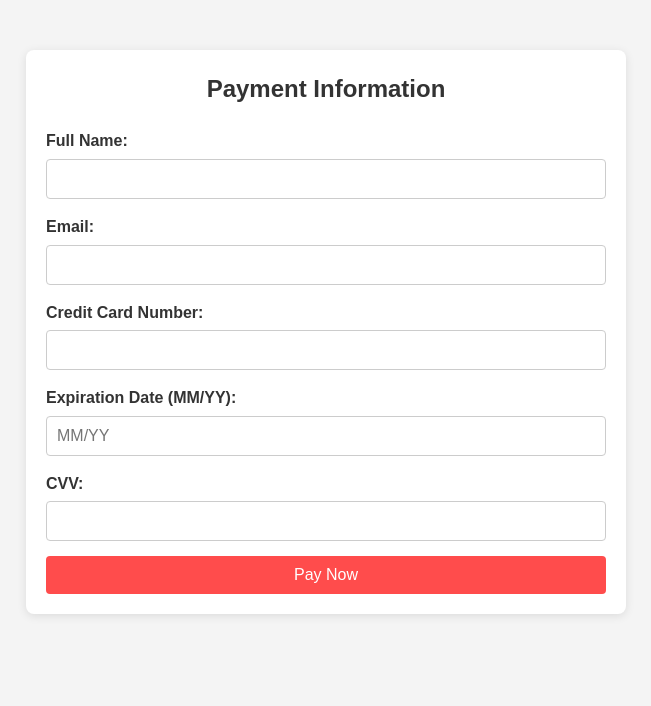
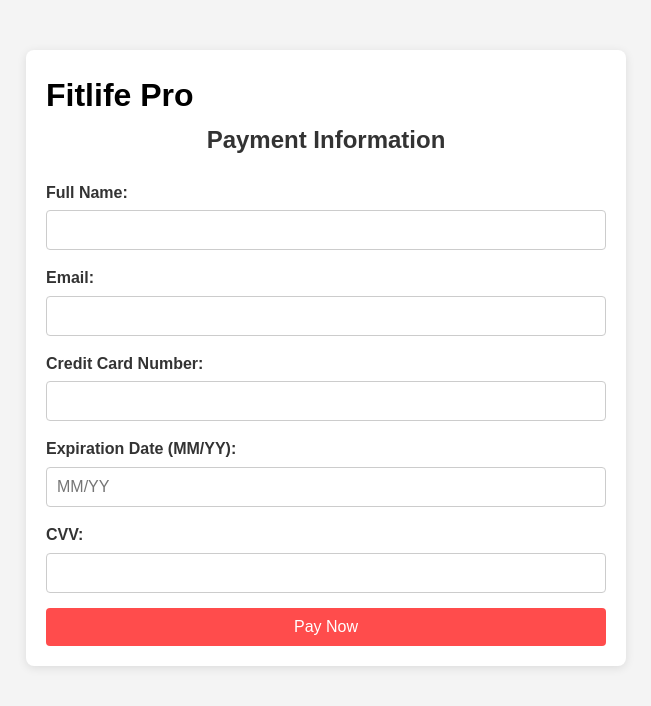
Before and after one commit to KumarAyush000/project, a PHP site: page /payment.php in a window 1280 px wide. Shown: the top 706 px of the page, without its empty margins (314-965 px from the left). Run offline with PHP 8.4, Linux system fonts and the light colour scheme.

Commit message:
made changes in payment.php and payment.css

```diff
--- a/payment.css
+++ b/payment.css
@@ -13,6 +13,7 @@
     color: #333; /* Dark text color */
     line-height: 1.6;
 }
+
 
 /* Container for the payment form */
 .container {
@@ -80,3 +81,12 @@
         font-size: 24px; /* Smaller heading on small screens */
     }
 }
+
+h1 a {
+   color:black;
+   text-decoration: none;
+}
+
+h1 a:hover {
+    color:black;
+}
--- a/payment.php
+++ b/payment.php
@@ -9,6 +9,7 @@
 <body>
 
     <div class="container">
+        <h1><a href="plan.php">Fitlife Pro</a></h1>
         <h2>Payment Information</h2>
         <form action="process_payment.php" method="POST">
             <div class="form-group">
```
